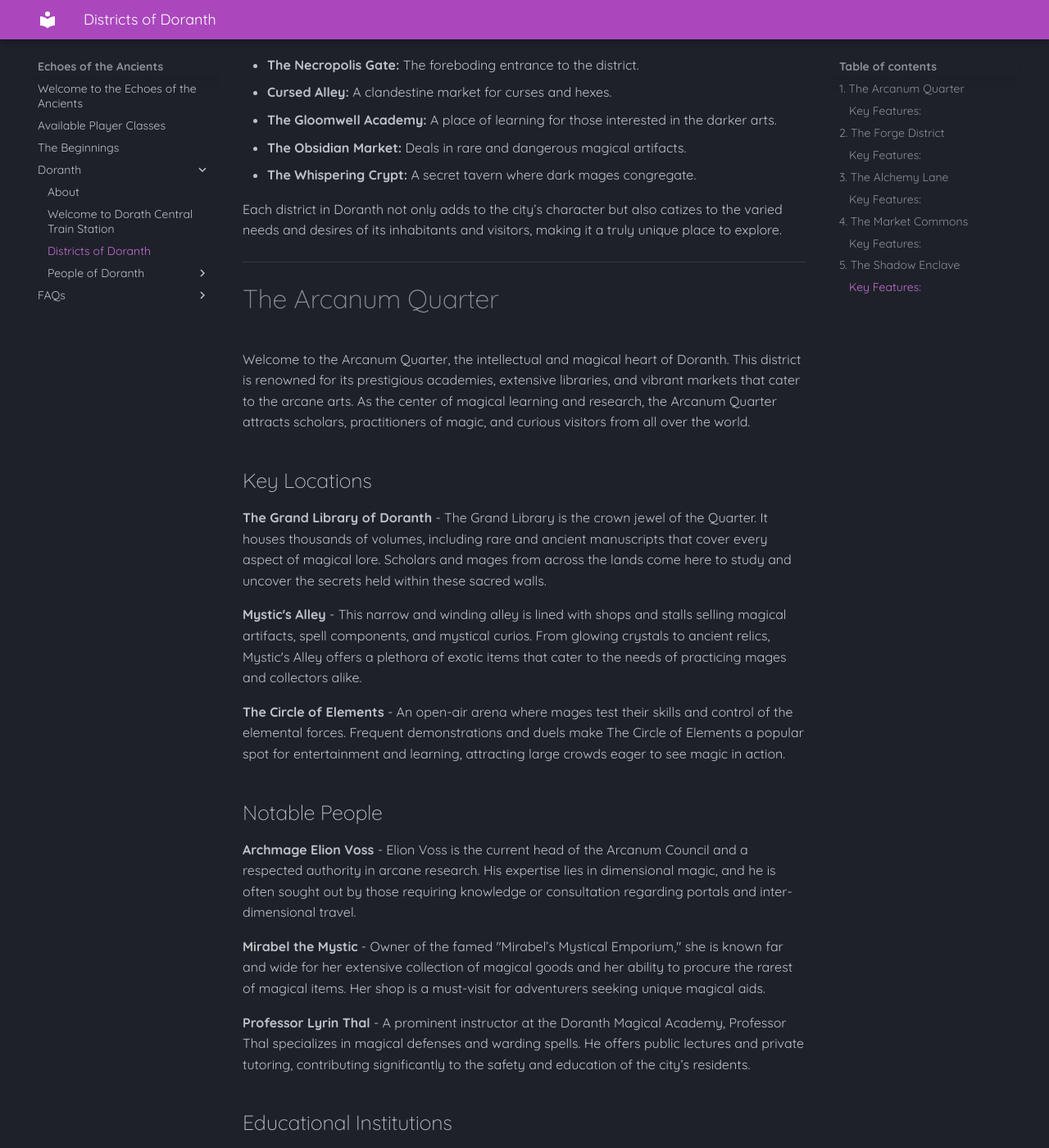
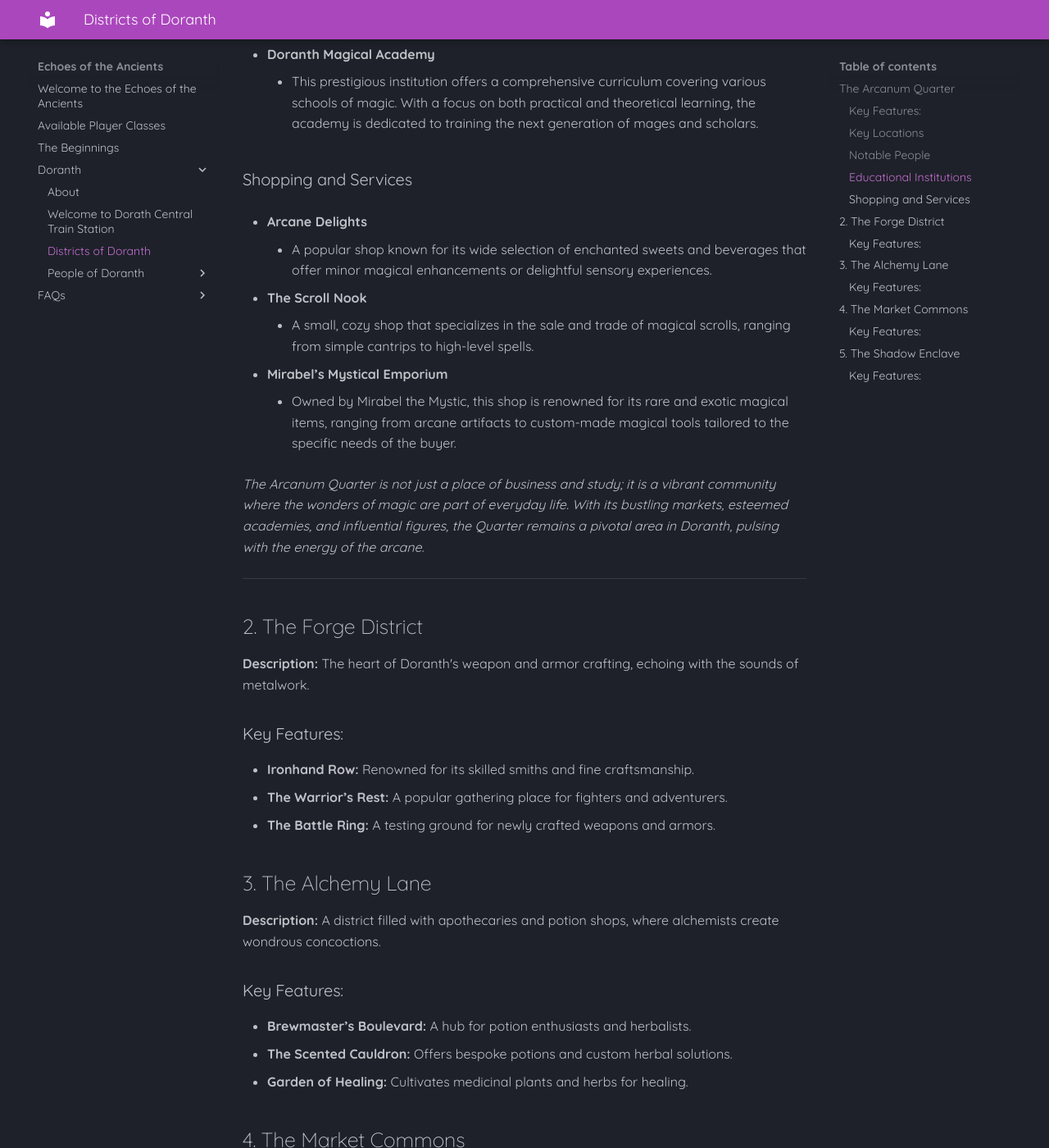
Before and after one commit to Bomchoo/Arvanis-Wiki, an MkDocs documentation site: the page built from docs/Doranth/Districts.md, in a window 1280 px wide and 1400 px high, scrolled down 1678 px. Shown: the whole window at 82% size. Built offline with MkDocs 1.6.1 and Material for MkDocs 9.7.7, drawn with Linux system fonts in a browser that asks for light colours; some of the changed text lies outside the part shown.

```diff
--- a/docs/Doranth/Districts.md
+++ b/docs/Doranth/Districts.md
@@ -2,14 +2,58 @@
 
 Doranth is a city of diverse districts, each catering to unique facets of life and magic. Here are the five main districts that define the landscape and culture of Doranth:
 
-## 1. The Arcanum Quarter
+## The Arcanum Quarter
 
 **Description:** The center for magical education and arcane research, where libraries and academies abound.
 
 ### Key Features:
- - **The Grand Library of Doranth:** A treasure trove of magical texts and ancient tomes.
- - **Mystic's Alley:** A marketplace for rare artifacts and mystical supplies.
- - **The Circle of Elements:** An arena for public displays of magical prowess.
+ - **The Grand Library of Doranth:**
+    - A treasure trove of magical texts and ancient tomes.
+ - **Mystic's Alley:**
+    - A marketplace for rare artifacts and mystical supplies.
+ - **The Circle of Elements:**
+    - An arena for public displays of magical prowess.
+
+### Key Locations
+
+  - **The Grand Library of Doranth**
+    - The Grand Library is the crown jewel of the Quarter. It houses thousands of volumes, including rare and ancient manuscripts that cover every aspect of magical lore Scholars and mages from across the lands come here to study and uncover the secrets held within these sacred walls.
+
+  - **Mystic's Alley**
+    - This narrow and winding alley is lined with shops and stalls selling magical artifacts, spell components, and mystical curios. From glowing crystals to ancient relics, Mystic's Alley offers a plethora of exotic items that cater to the needs of practicing mages and collectors alike.
+
+  - **The Circle of Elements**
+    - An open-air arena where mages test their skills and control of the elemental forces. Frequent demonstrations and duels make The Circle of Elements a popular spot for entertainment and learning, attracting large crowds eager to see magic in action.
+
+### Notable People
+
+  - **Archmage Elion Voss**
+    - Elion Voss is the current head of the Arcanum Council and a respected authority in arcane research. His expertise lies in dimensional magic, and he is often sought out by those requiring knowledge or consultation regarding portals and inter-dimensional travel.
+
+  - **Mirabel the Mystic**
+    - Owner of the famed "Mirabel’s Mystical Emporium," she is known far and wide for her extensive collection of magical goods and her ability to procure the rarest of magical items. Her shop is a must-visit for adventurers seeking unique magical aids.
+
+  - **Professor Lyrin Thal**
+    - A prominent instructor at the Doranth Magical Academy, Professor Thal specializes in magical defenses and warding spells. He offers public lectures and private tutoring, contributing significantly to the safety and education of the city’s residents.
+### Educational Institutions
+
+  - **Doranth Magical Academy**
+     - This prestigious institution offers a comprehensive curriculum covering various schools of magic. With a focus on both practical and theoretical learning, the academy is dedicated to training the next generation of mages and scholars.
+
+### Shopping and Services
+
+  - **Arcane Delights**
+     - A popular shop known for its wide selection of enchanted sweets and beverages that offer minor magical enhancements or delightful sensory experiences.
+
+  - **The Scroll Nook**
+     - A small, cozy shop that specializes in the sale and trade of magical scrolls, ranging from simple cantrips to high-level spells.
+
+  - **Mirabel’s Mystical Emporium**
+    - Owned by Mirabel the Mystic, this shop is renowned for its rare and exotic magical items, ranging from arcane artifacts to custom-made magical tools tailored to the specific needs of the buyer.
+
+*The Arcanum Quarter is not just a place of business and study; it is a vibrant community where the wonders of magic are part of everyday life. With its bustling markets, esteemed academies, and influential figures, the Quarter remains a pivotal area in Doranth, pulsing with the energy of the arcane.*
+
+---
 
 ## 2. The Forge District
 
@@ -57,48 +101,6 @@ Each district in Doranth not only adds to the city’s character but also catize
 # The Arcanum Quarter
 
 Welcome to the Arcanum Quarter, the intellectual and magical heart of Doranth. This district is renowned for its prestigious academies, extensive libraries, and vibrant markets that cater to the arcane arts. As the center of magical learning and research, the Arcanum Quarter attracts scholars, practitioners of magic, and curious visitors from all over the world.
-
-## Key Locations
-
-**The Grand Library of Doranth**
-- The Grand Library is the crown jewel of the Quarter. It houses thousands of volumes, including rare and ancient manuscripts that cover every aspect of magical lore. Scholars and mages from across the lands come here to study and uncover the secrets held within these sacred walls.
-
-**Mystic's Alley**
-- This narrow and winding alley is lined with shops and stalls selling magical artifacts, spell components, and mystical curios. From glowing crystals to ancient relics, Mystic's Alley offers a plethora of exotic items that cater to the needs of practicing mages and collectors alike.
-
-**The Circle of Elements**
-- An open-air arena where mages test their skills and control of the elemental forces. Frequent demonstrations and duels make The Circle of Elements a popular spot for entertainment and learning, attracting large crowds eager to see magic in action.
-
-## Notable People
-
-**Archmage Elion Voss**
-- Elion Voss is the current head of the Arcanum Council and a respected authority in arcane research. His expertise lies in dimensional magic, and he is often sought out by those requiring knowledge or consultation regarding portals and inter-dimensional travel.
-
-**Mirabel the Mystic**
-- Owner of the famed "Mirabel’s Mystical Emporium," she is known far and wide for her extensive collection of magical goods and her ability to procure the rarest of magical items. Her shop is a must-visit for adventurers seeking unique magical aids.
-
-**Professor Lyrin Thal**
-- A prominent instructor at the Doranth Magical Academy, Professor Thal specializes in magical defenses and warding spells. He offers public lectures and private tutoring, contributing significantly to the safety and education of the city’s residents.
-
-## Educational Institutions
-
-**Doranth Magical Academy**
-- This prestigious institution offers a comprehensive curriculum covering various schools of magic. With a focus on both practical and theoretical learning, the academy is dedicated to training the next generation of mages and scholars.
-
-## Shopping and Services
-
-**Arcane Delights**
-- A popular shop known for its wide selection of enchanted sweets and beverages that offer minor magical enhancements or delightful sensory experiences.
-
-**The Scroll Nook**
-- A small, cozy shop that specializes in the sale and trade of magical scrolls, ranging from simple cantrips to high-level spells.
-
-**Mirabel’s Mystical Emporium**
-- Owned by Mirabel the Mystic, this shop is renowned for its rare and exotic magical items, ranging from arcane artifacts to custom-made magical tools tailored to the specific needs of the buyer.
-
-*The Arcanum Quarter is not just a place of business and study; it is a vibrant community where the wonders of magic are part of everyday life. With its bustling markets, esteemed academies, and influential figures, the Quarter remains a pivotal area in Doranth, pulsing with the energy of the arcane.*
-
----
 
 # The Forge District
 
```
